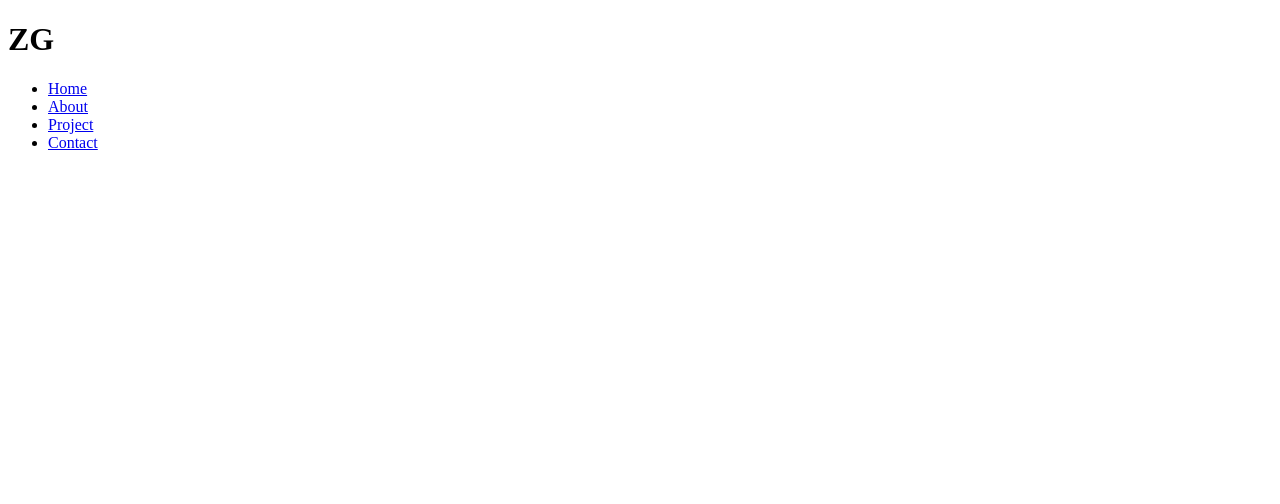
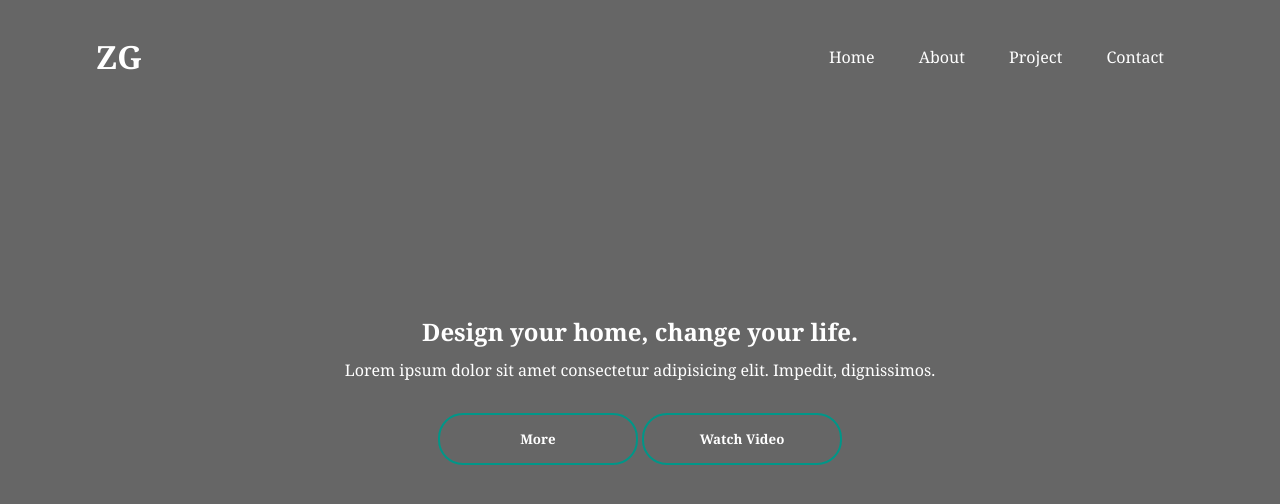
Before and after one commit to serifegencer/Architecture, a plain HTML site: page index.html in a window 1280 px wide. Drawn offline with Linux system fonts and the light colour scheme.

Commit message:
banner, navbar, content created

```diff
--- a/index.html
+++ b/index.html
@@ -4,6 +4,7 @@
     <meta charset="UTF-8" />
     <meta name="viewport" content="width=device-width, initial-scale=1.0" />
     <title>Simple Architecture Website</title>
+    <link rel="stylesheet" href="stlye.css">
   </head>
   <body>
     <div class="banner">
@@ -18,8 +19,15 @@
         </ul>
       </div>
        <div class="content">
+        <h2>Design your home, change your life.</h2>
+        <p>Lorem ipsum dolor sit amet consectetur adipisicing elit. Impedit, dignissimos.</p>
 
+        <div>
+            <button><span></span>More</button>
+            <button><span></span>Watch Video</button>
+        </div>
        </div>
+
 
     </div>
   </body>
```
